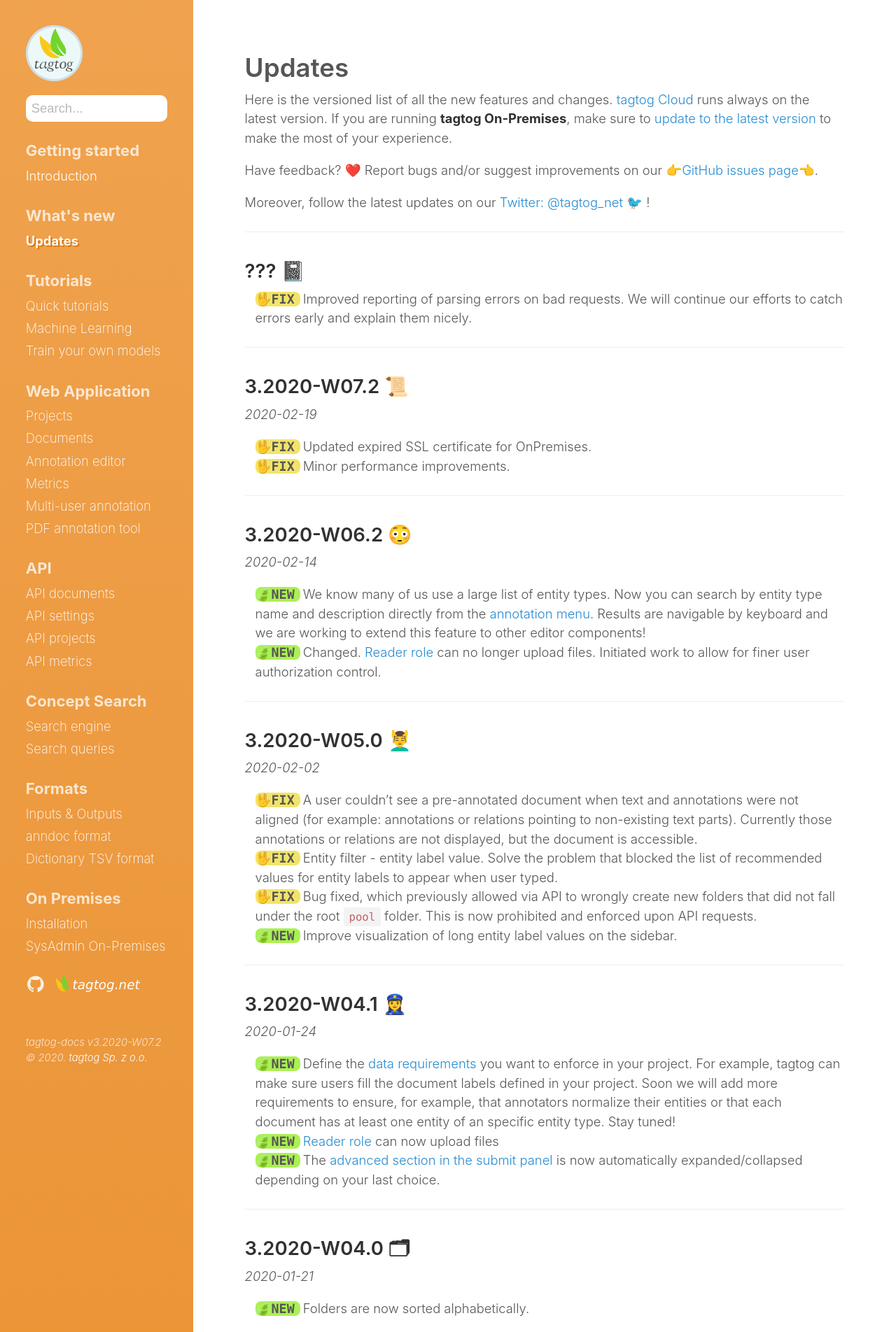
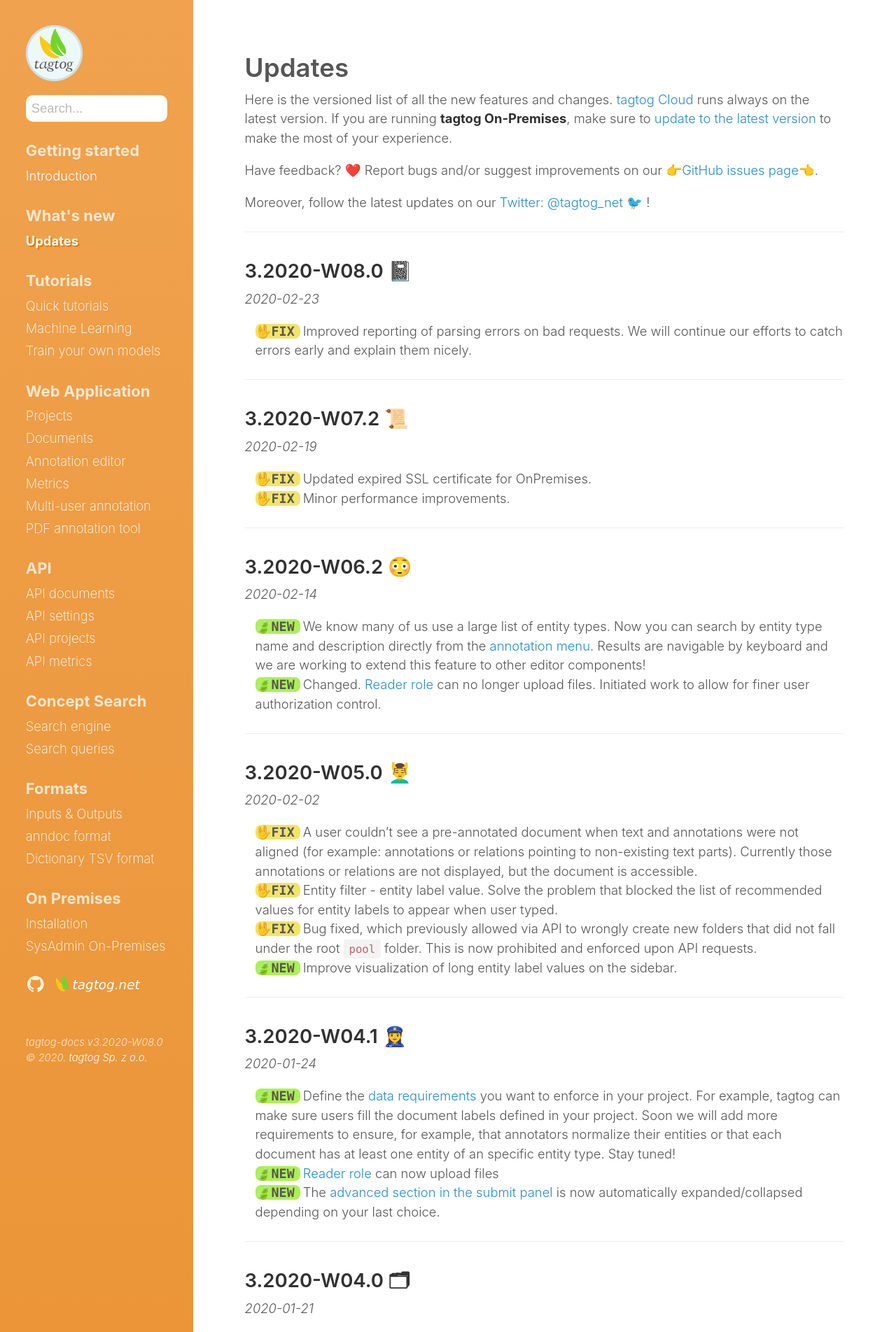
Before and after one commit to tagtogorg/tagtog-doc, a Jekyll site: the page built from updates.md, in a window 1280 px wide. Shown: the top 1904 px of the page at 70% size. Built offline with Jekyll 4.4.1, drawn with Linux system fonts in a browser that asks for light colours; nearby versions of some CDN libraries; emoji names are drawn with the system emoji font.

Commit message:
Bump version: 3.2020-W08.0 📓

```diff
--- a/_config.yml
+++ b/_config.yml
@@ -71,7 +71,7 @@ plugins:
   - jemoji
 
 # Custom vars
-version: 3.2020-W07.2
+version: 3.2020-W08.0
 sidebar_home_link: true
 search_page: false
 # sidebar_blog_link:  '/blog'   # By default, your home page is your blog
--- a/updates.md
+++ b/updates.md
@@ -14,7 +14,8 @@ Moreover, follow the latest updates on our [Twitter: @tagtog_net 🐦](https://t
 
 ---
 
-## ??? 📓
+## 3.2020-W08.0 📓
+_2020-02-23_
 
 <ul class="updates">
   <li class="fix"><span markdown="1">Improved reporting of parsing errors on bad requests. We will continue our efforts to catch errors early and explain them nicely.</span></li>
```
Also changed, not shown: 1 other file.
